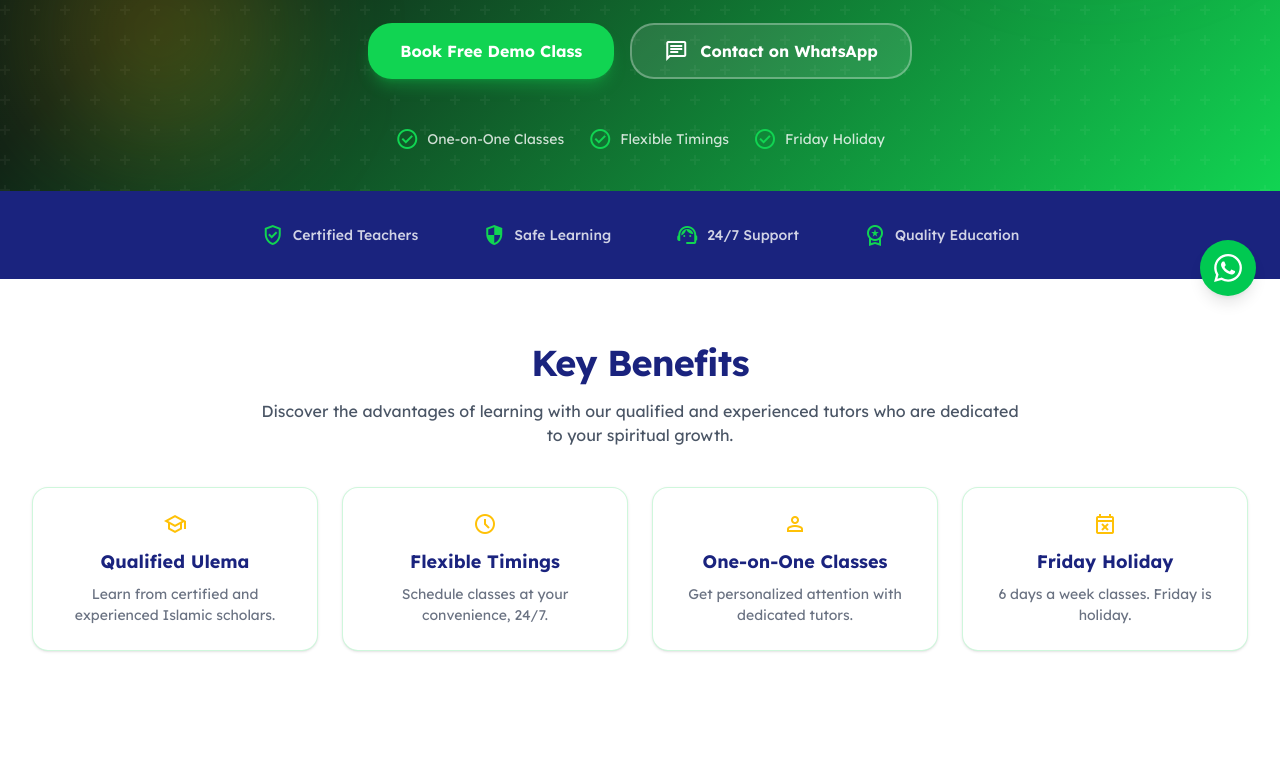
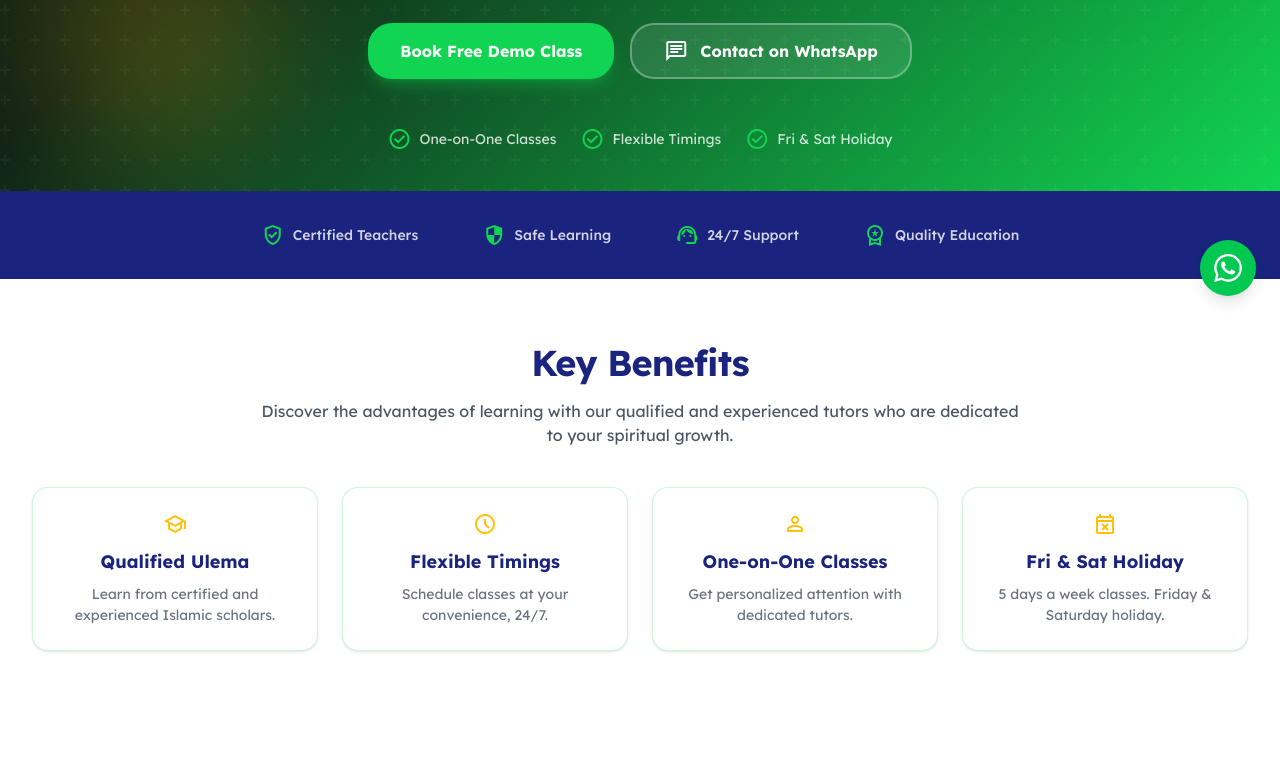
Before and after one commit to Vali389/IslamicAcademy, a React (Vite) app: page / in a window 1280 px wide. Shown: the part 480-1263 px from the top of the page. Built offline with nearby package versions, Linux system fonts and the light colour scheme.

Commit message:
Removed FAQ section, changed to 5 days/week with Friday & Saturday holiday

```diff
--- a/src/components/FeatureSection.jsx
+++ b/src/components/FeatureSection.jsx
@@ -23,7 +23,7 @@ const FeatureSection = () => {
     {
       icon: 'event_busy',
       title: 'جمعہ چھٹی',
-      description: 'ہفتے میں ۶ دن کلاسز۔ جمعہ کا دن چھٹی۔',
+      description: 'ہفتے میں ۵ دن کلاسز۔ جمعہ اور ہفتہ چھٹی۔',
     },
   ] : [
     {
@@ -43,8 +43,8 @@ const FeatureSection = () => {
     },
     {
       icon: 'event_busy',
-      title: 'Friday Holiday',
-      description: '6 days a week classes. Friday is holiday.',
+      title: 'Fri & Sat Holiday',
+      description: '5 days a week classes. Friday & Saturday holiday.',
     },
   ];
 
--- a/src/components/Footer.jsx
+++ b/src/components/Footer.jsx
@@ -97,7 +97,7 @@ const Footer = () => {
               </li>
               <li className="flex items-center gap-3">
                 <span className="material-symbols-outlined text-primary text-lg">event_busy</span>
-                <span>{isUrdu ? 'جمعہ چھٹی' : 'Friday Holiday'}</span>
+                <span>{isUrdu ? 'جمعہ، ہفتہ چھٹی' : 'Fri & Sat Holiday'}</span>
               </li>
               <li className="flex items-center gap-3">
                 <span className="material-symbols-outlined text-primary text-lg">language</span>
--- a/src/components/HeroSection.jsx
+++ b/src/components/HeroSection.jsx
@@ -99,7 +99,7 @@ const HeroSection = () => {
             </div>
             <div className="flex items-center gap-2">
               <span className="material-symbols-outlined text-primary">check_circle</span>
-              <span>{isUrdu ? 'جمعہ چھٹی' : 'Friday Holiday'}</span>
+              <span>{isUrdu ? 'جمعہ، ہفتہ چھٹی' : 'Fri & Sat Holiday'}</span>
             </div>
           </div>
         </div>
--- a/src/context/LanguageContext.jsx
+++ b/src/context/LanguageContext.jsx
@@ -152,7 +152,7 @@ export const LanguageProvider = ({ children }) => {
       perMonth: isUrdu ? 'فی ماہ' : '/ month',
       perYear: isUrdu ? 'فی سال' : '/ year',
       fullCourse: isUrdu ? 'مکمل کورس' : 'Full Course',
-      holiday: isUrdu ? 'جمعہ چھٹی' : 'Friday Holiday',
+      holiday: isUrdu ? 'جمعہ، ہفتہ چھٹی' : 'Fri & Sat Holiday',
     },
 
     // Contact
--- a/src/pages/CoursesPage.jsx
+++ b/src/pages/CoursesPage.jsx
@@ -11,7 +11,7 @@ const CoursesPage = () => {
       id: 1,
       title: isUrdu ? 'ناظرہ قرآن' : 'Nazira Quran',
       description: isUrdu
-        ? 'قرآن مجید کو صحیح تلفظ کے ساتھ پڑھنا سیکھیں۔ یہ کورس بنیادی عربی حروف، ان کی آوازوں، اور قرآنی الفاظ کی صحیح ادائیگی پر مشتمل ہے۔ ہمارے تجربہ کار اساتذہ آپ کو قدم بہ قدم رہنمائی کریں گے تاکہ آپ روانی سے قرآن پڑھ سکیں۔ ہر عمر کے ابتدائی سیکھنے والوں کے لیے بہترین۔ ہفتے میں ۶ دن کلاسز ہوتی ہیں۔'
+        ? 'قرآن مجید کو صحیح تلفظ کے ساتھ پڑھنا سیکھیں۔ یہ کورس بنیادی عربی حروف، ان کی آوازوں، اور قرآنی الفاظ کی صحیح ادائیگی پر مشتمل ہے۔ ہمارے تجربہ کار اساتذہ آپ کو قدم بہ قدم رہنمائی کریں گے تاکہ آپ روانی سے قرآن پڑھ سکیں۔ ہر عمر کے ابتدائی سیکھنے والوں کے لیے بہترین۔ ہفتے میں ۵ دن کلاسز ہوتی ہیں۔'
         : 'Learn to read the Holy Quran with proper pronunciation and basic Tajweed rules. This comprehensive course covers Arabic alphabets, their sounds, and correct articulation of Quranic words. Our experienced teachers guide you step by step from basics to fluent reading. You will learn the proper Makharij (articulation points) and basic rules of stopping and continuing. Perfect for beginners of all ages who want to start their Quranic journey. Classes are held 6 days a week with Friday as holiday.',
       age: isUrdu ? 'بچے اور بڑے' : 'Kids & Adults',
       duration: isUrdu ? 'لچکدار' : 'Flexible',
@@ -196,7 +196,7 @@ const CoursesPage = () => {
             <div className="flex items-center justify-center gap-2">
               <span className="material-symbols-outlined text-yellow-600">event_busy</span>
               <span className="text-yellow-800 font-medium">
-                {isUrdu ? 'جمعہ کا دن چھٹی ہے - تمام کورسز ہفتے میں ۶ دن' : 'Friday is Holiday - All courses run 6 days/week'}
+                {isUrdu ? 'جمعہ اور ہفتہ چھٹی - تمام کورسز ہفتے میں ۵ دن' : 'Fri & Sat Holiday - All courses run 5 days/week'}
               </span>
             </div>
           </div>
--- a/src/pages/FeesPage.jsx
+++ b/src/pages/FeesPage.jsx
@@ -16,13 +16,13 @@ const FeesPage = () => {
       yearlyPeriod: isUrdu ? 'فی سال' : '/year',
       popular: false,
       features: isUrdu ? [
-        'ہفتے میں ۶ دن (جمعہ چھٹی)',
+        'ہفتے میں ۵ دن (جمعہ، ہفتہ چھٹی)',
         'انفرادی کلاسز',
         'مستند اساتذہ',
         'صحیح تلفظ',
         'بنیادی تجوید',
       ] : [
-        '6 Days/Week (Friday Holiday)',
+        '5 Days/Week (Fri & Sat Holiday)',
         'One-on-One Classes',
         'Qualified Teachers',
         'Correct Pronunciation',
@@ -38,13 +38,13 @@ const FeesPage = () => {
       yearlyPeriod: isUrdu ? 'فی سال' : '/year',
       popular: true,
       features: isUrdu ? [
-        'ہفتے میں ۶ دن (جمعہ چھٹی)',
+        'ہفتے میں ۵ دن (جمعہ، ہفتہ چھٹی)',
         'انفرادی کلاسز',
         'اعلی تجوید کے قواعد',
         'مخارج الحروف',
         'مستند قاری',
       ] : [
-        '6 Days/Week (Friday Holiday)',
+        '5 Days/Week (Fri & Sat Holiday)',
         'One-on-One Classes',
         'Advanced Tajweed Rules',
         'Articulation Points',
@@ -60,13 +60,13 @@ const FeesPage = () => {
       yearlyPeriod: isUrdu ? 'فی سال' : '/year',
       popular: false,
       features: isUrdu ? [
-        'ہفتے میں ۶ دن (جمعہ چھٹی)',
+        'ہفتے میں ۵ دن (جمعہ، ہفتہ چھٹی)',
         'ماہر قاری سے سیکھیں',
         'تلاوت کا فن',
         'مختلف قراءات',
         'اعلی تجوید',
       ] : [
-        '6 Days/Week (Friday Holiday)',
+        '5 Days/Week (Fri & Sat Holiday)',
         'Learn from Expert Qari',
         'Art of Recitation',
         'Different Qiraat',
@@ -82,13 +82,13 @@ const FeesPage = () => {
       yearlyPeriod: isUrdu ? 'فی سال' : '/year',
       popular: false,
       features: isUrdu ? [
-        'ہفتے میں ۶ دن (جمعہ چھٹی)',
+        'ہفتے میں ۵ دن (جمعہ، ہفتہ چھٹی)',
         'نحو اور صرف',
         'جملے کی ساخت',
         'قرآنی الفاظ',
         'بنیادی عربی',
       ] : [
-        '6 Days/Week (Friday Holiday)',
+        '5 Days/Week (Fri & Sat Holiday)',
         'Nahw & Sarf',
         'Sentence Structure',
         'Quranic Vocabulary',
@@ -106,7 +106,7 @@ const FeesPage = () => {
       popular: true,
       special: true,
       features: isUrdu ? [
-        'ہفتے میں ۶ دن (جمعہ چھٹی)',
+        'ہفتے میں ۵ دن (جمعہ، ہفتہ چھٹی)',
         'مخصوص حفظ کوچ',
         'ذاتی منصوبہ',
         'ہفتہ وار جائزے',
@@ -114,7 +114,7 @@ const FeesPage = () => {
         'دہرائی کا نظام',
         'سرٹیفکیٹ',
       ] : [
-        '6 Days/Week (Friday Holiday)',
+        '5 Days/Week (Fri & Sat Holiday)',
         'Dedicated Hifz Coach',
         'Personalized Plan',
         'Weekly Assessments',
@@ -229,8 +229,8 @@ const FeesPage = () => {
             </div>
             <p className="text-yellow-700 text-sm">
               {isUrdu
-                ? 'تمام کورسز ہفتے میں ۶ دن چلتے ہیں۔ جمعہ کا دن چھٹی کا دن ہے۔'
-                : 'All courses run 6 days a week. Friday is a holiday for all students.'}
+                ? 'تمام کورسز ہفتے میں ۵ دن چلتے ہیں۔ جمعہ اور ہفتہ چھٹی ہے۔'
+                : 'All courses run 5 days a week. Friday and Saturday are holidays.'}
             </p>
           </div>
         </AnimatedSection>
--- a/src/pages/HomePage.jsx
+++ b/src/pages/HomePage.jsx
@@ -40,7 +40,7 @@ const WhyChooseUs = () => {
     {
       icon: 'event_busy',
       title: 'جمعہ چھٹی',
-      description: 'ہفتے میں ۶ دن کلاسز۔ جمعہ کا دن چھٹی کا دن ہے۔',
+      description: 'ہفتے میں ۵ دن کلاسز۔ جمعہ اور ہفتہ چھٹی۔',
     },
   ] : [
     {
@@ -70,8 +70,8 @@ const WhyChooseUs = () => {
     },
     {
       icon: 'event_busy',
-      title: 'Friday Holiday',
-      description: '6 days a week classes. Friday is a holiday for all students.',
+      title: 'Fri & Sat Holiday',
+      description: '5 days a week classes. Friday & Saturday holiday.',
     },
   ];
 
@@ -510,7 +510,6 @@ const HomePage = () => {
       <CoursesSection />
       <HowItWorks />
       <TestimonialsCarousel />
-      <FAQSection />
       <NewsletterSection />
       <CTASection />
     </div>
```
